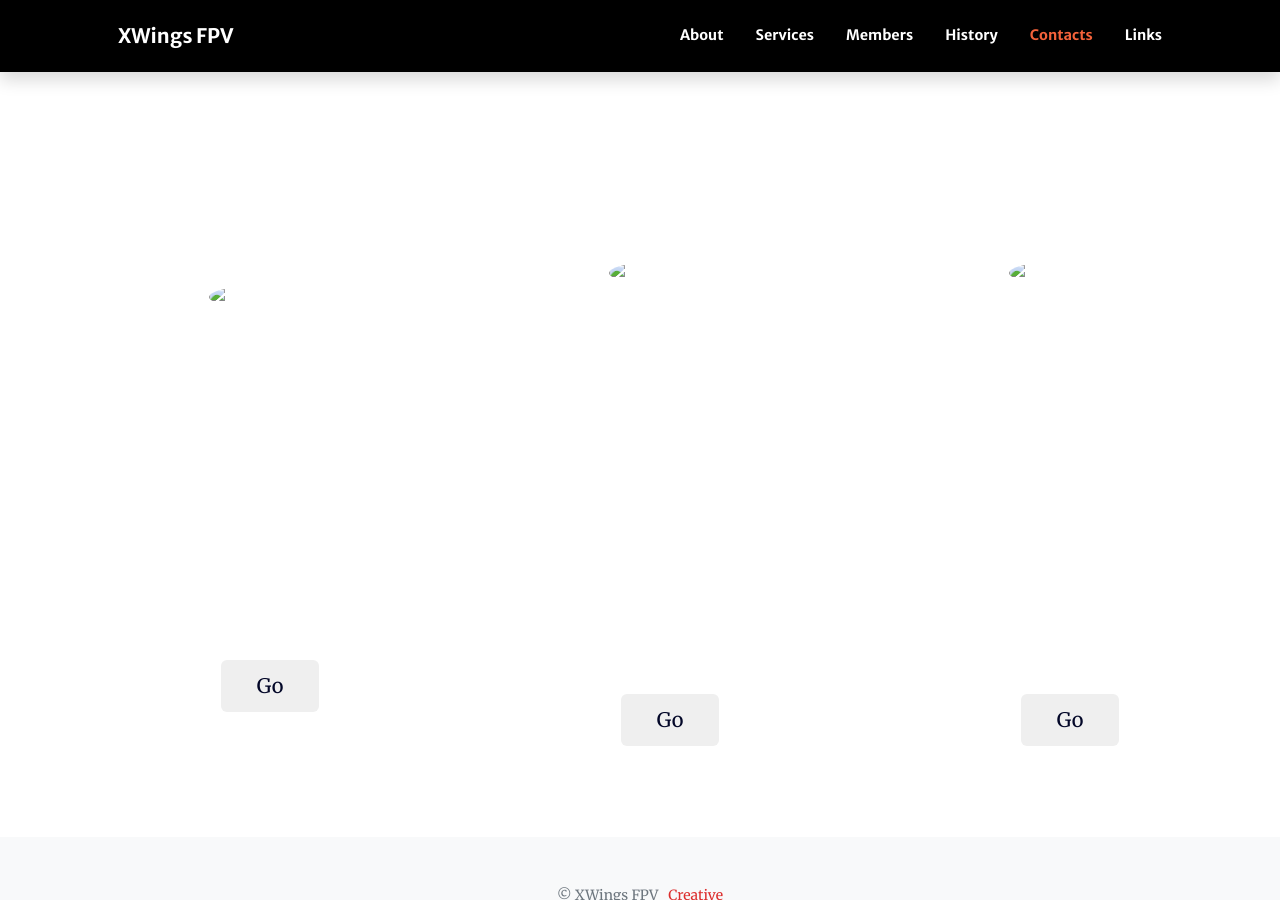
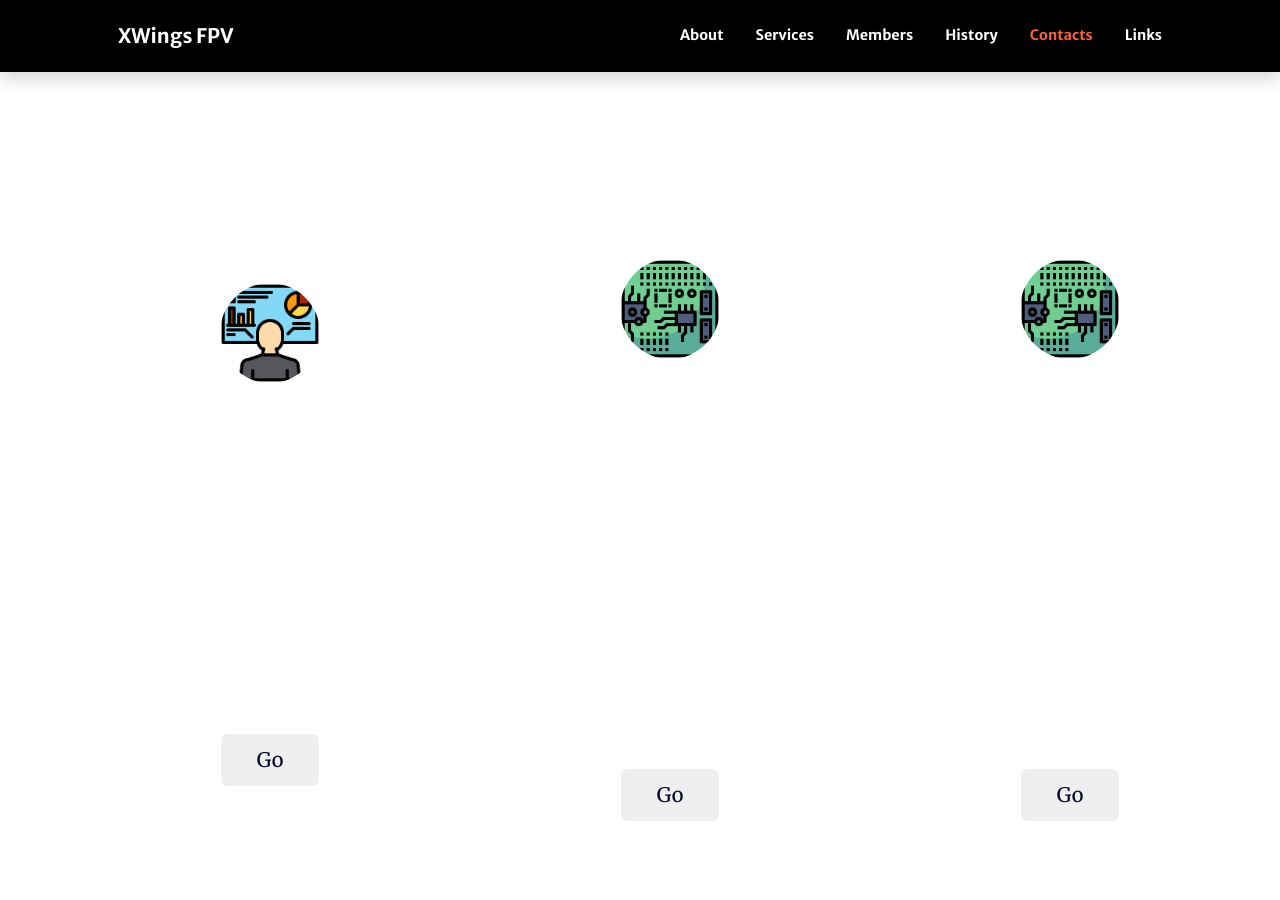
Before and after one commit to XWings-FPV/webpage, a Jekyll site: the page built from index.md, in a window 1280 px wide and 900 px high, scrolled down 6122 px. Built offline with Jekyll 4.4.1, drawn with Linux system fonts in a browser that asks for light colours; comment, search, counter and statistics services are not loaded.

Commit message:
corrected files

```diff
--- a/_includes/links.html
+++ b/_includes/links.html
@@ -16,7 +16,7 @@
                     <div class="flip-card-inner">
                         <div class="flip-card-front">
                             <h2>Automatic Time Racing Dashboard - Liftoff</h2>
-                            <img src="assets/links/dashboard.png" alt="Project Image" class="project-image">
+                            <img src="assets/img/links/dashboard.png" alt="Project Image" class="project-image">
                             <p class="project-author">Santiago, Juan Pablo, Alejandro</p>
                         </div>
                         <div class="flip-card-back">
@@ -31,7 +31,7 @@
                     <div class="flip-card-inner">
                         <div class="flip-card-front">
                             <h2>1S LiPo battery charger adapter</h2>
-                            <img src="assets/links/pcb.png" alt="Project Image" class="project-image">
+                            <img src="assets/img/links/pcb.png" alt="Project Image" class="project-image">
                             <p class="project-author">Davinson Camilo</p>
                         </div>
                         <div class="flip-card-back">
@@ -46,7 +46,7 @@
                     <div class="flip-card-inner">
                         <div class="flip-card-front">
                             <h2>1S LiPo battery charger adapter</h2>
-                            <img src="assets/links/pcb.png" alt="Project Image" class="project-image">
+                            <img src="assets/img/links/pcb.png" alt="Project Image" class="project-image">
                             <p class="project-author">Davinson Camilo</p>
                         </div>
                         <div class="flip-card-back">
```
